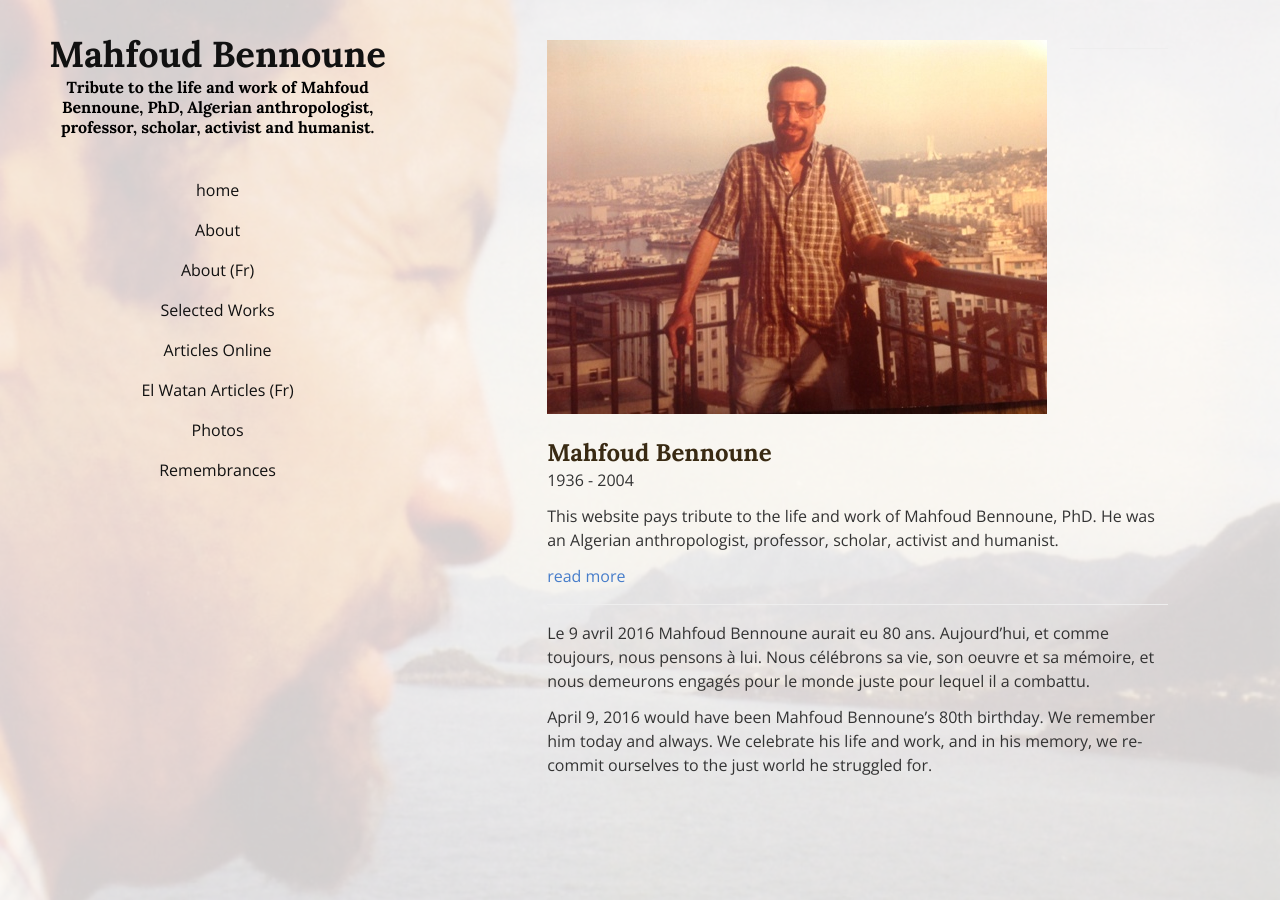
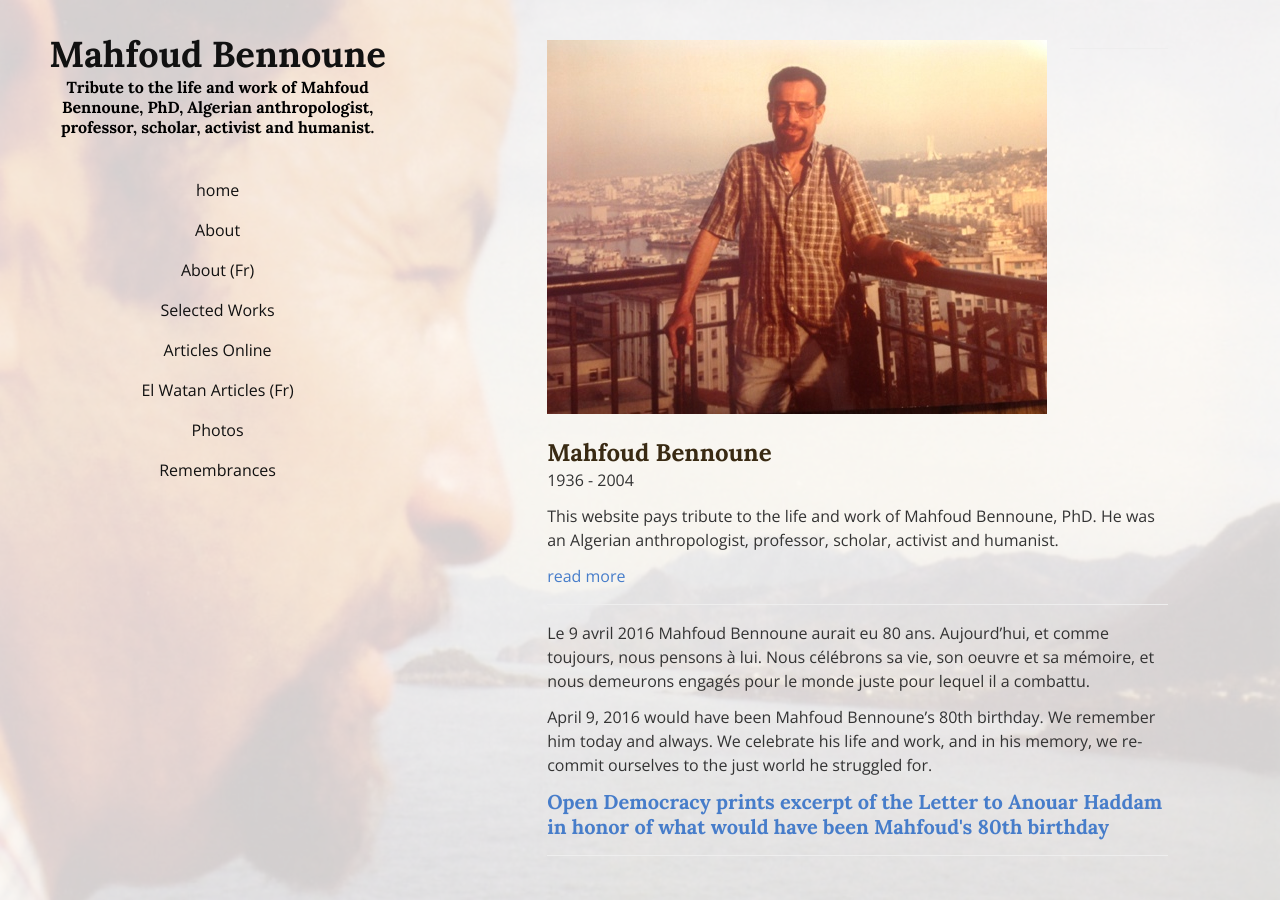
Before and after one commit to sonnetmedia/mahfoudbennoune.com, a Jekyll site: the page built from _landing_pages/home.md, in a window 1280 px wide. Built offline with Jekyll 4.4.1, drawn with Linux system fonts in a browser that asks for light colours.

Commit message:
add featured posts to home page and add new post

```diff
--- a/_config.yml
+++ b/_config.yml
@@ -69,9 +69,9 @@ defaults:
       permalink: /:basename/
   - scope:
       path: ''
-      type: categories
+      type: posts
     values:
-      layout: page-category
+      layout: page
   - scope:
       path: ''
       type: landing_pages
--- a/_layouts/alt.html
+++ b/_layouts/alt.html
@@ -4,4 +4,9 @@ section: alt
 ---
 <article class="hentry">
 {{content}}
+{% assign posts = site.posts | where: 'featured', true %}
+{% for post in posts %}
+<h5><a href="{{ post.url }}">{{ post.title }}</a></h5>
+<hr />
+{% endfor %}
 </article>
--- /dev/null
+++ b/_posts/2016-04-09-open-democracy-article-on-letter-to-mr-anouar-haddam.md
@@ -0,0 +1,11 @@
+---
+title: "Open Democracy prints excerpt of the Letter to Anouar Haddam in honor of what would have been Mahfoud's 80th birthday"
+published: true
+date: 2016-04-09T00:00:00.000Z
+featured: true
+---
+**Jihadist “crimes that surpass all understanding”: a letter from 1995 Algeria**
+
+> In this letter written during Algeria’s “dark decade” of fundamentalist violence - sadly relevant today - Mahfoud Bennoune argued that movements purveying “Islamic states” through terror are ultimately “doomed to failure.”
+
+Read at [www.opendemocracy.net](https://opendemocracy.net/5050/mahfoud-bennoune/jihadist-crimes-that-surpass-all-understanding-letter-from-1995-algeria)
```
Also changed, not shown: _posts/_defaults.md (added, +6 -0 lines).
